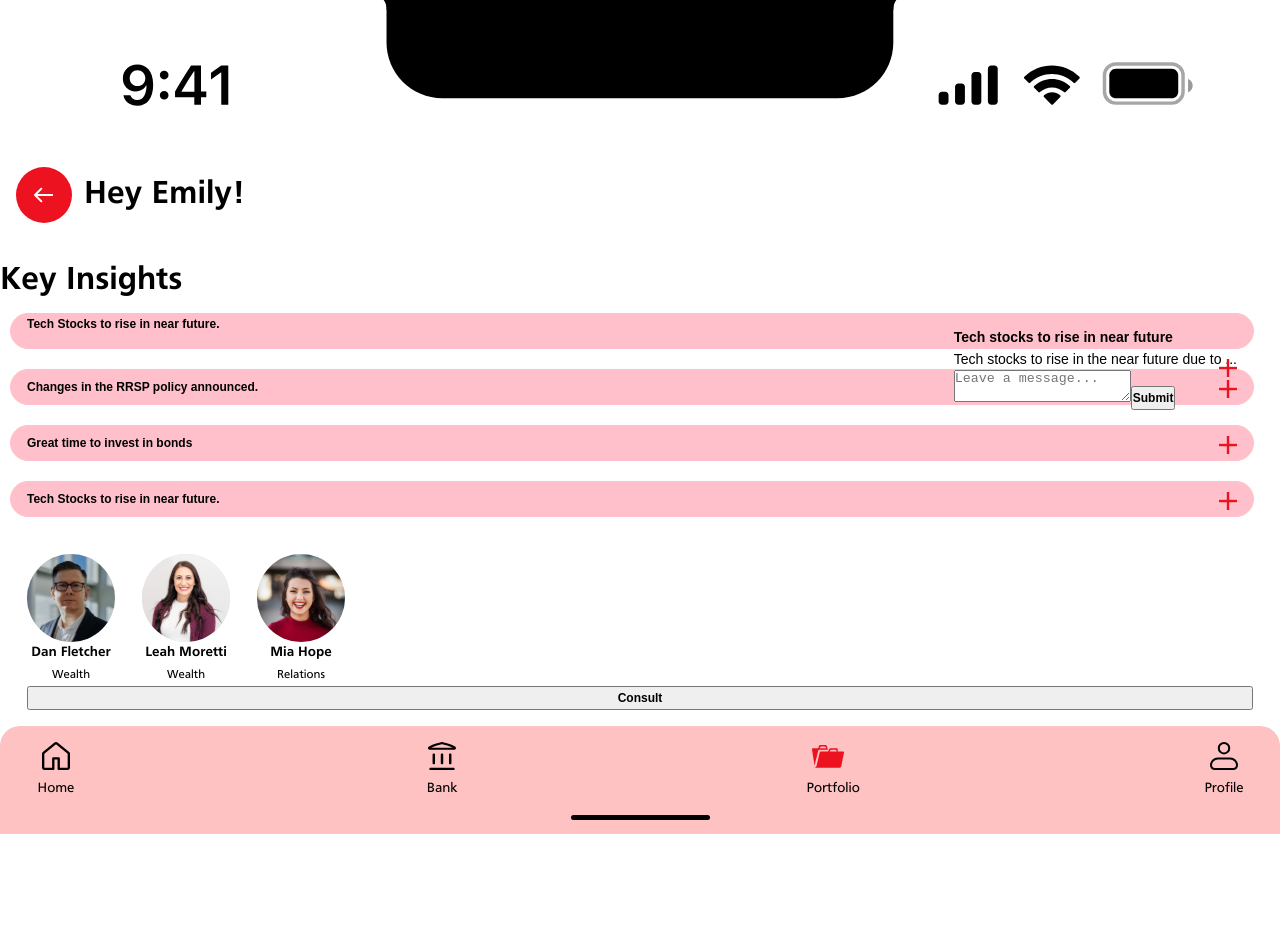
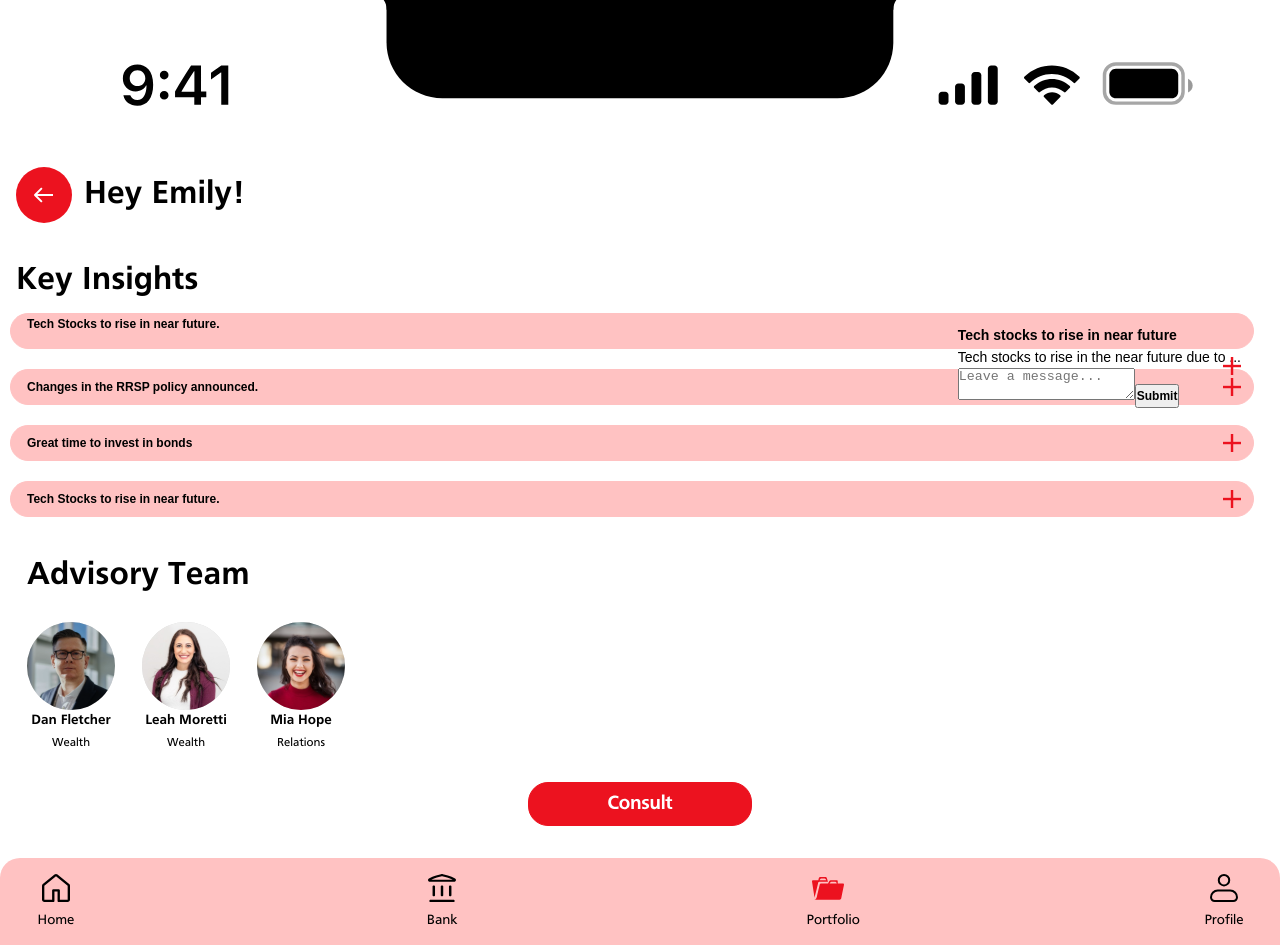
Before and after one commit to pxthxrv/swm-client, a React (Vite) app: page / in a window 1280 px wide. Shown: the top 945 px of the page. Before the commit the page ends 834 px from the top, so only its background shows below. Built offline with nearby package versions, Linux system fonts and the light colour scheme.

Commit message:
new features freeze

```diff
--- a/src/Pages/Comments/comments.jsx
+++ b/src/Pages/Comments/comments.jsx
@@ -15,14 +15,14 @@ function Comments({ onFormSubmit }) {
 	}
 
 	return (
-		<div className="insight">
-			<h3>Tech stocks to rise in near future</h3>
+		<div className="comment">
+			<h3 className="comment__title">Tech stocks to rise in near future</h3>
 			{confirmation ? <p>{confirmation}</p> : (
 				<>
-					<p>Tech stocks to rise in the near future due to ...</p>
-					<form onSubmit={handleSubmit}>
-						<textarea type="textarea" placeholder="Leave a message..." onChange={handleInputChange} value={message} />
-						<button type="submit">Submit</button>
+					<p className="comment__info">Tech stocks to rise in the near future due to ...</p>
+					<form className="comment__form" onSubmit={handleSubmit}>
+						<textarea className="text-area" type="textarea" placeholder="Leave a message..." onChange={handleInputChange} value={message} />
+						<button className="submit-button" type="submit">Submit</button>
 					</form>
 				</>
 			)}
--- a/src/components/KeyInsights/Keyinsights.scss
+++ b/src/components/KeyInsights/Keyinsights.scss
@@ -1,9 +1,13 @@
+@import "../../styles/partials/mixins.scss";
+@import "../../styles/partials/variables.scss";
+
 .keyinsights {
   display: flex;
   flex-direction: column;
 
   &__header {
     display: flex;
+    margin: 0 16px;
   }
 
   &__button-container {
@@ -19,8 +23,11 @@
 
   &__img-container {
     position: relative;
-    bottom: 8px;
+    right: -4px;
+    bottom: 10px;
     display: flex;
+    // margin: auto 0;
+    // flex-direction: column;
     justify-content: flex-end;
     align-items: center;
   }
@@ -36,8 +43,8 @@
 
   &__button {
     color: black;
-    background-color: pink;
-    border: 1px solid pink;
+    background-color: $swm-light-red;
+    border: 1px solid $swm-light-red;
     border-radius: 20px;
     width: 100%;
     height: 36px;
--- a/src/components/Team/Team.jsx
+++ b/src/components/Team/Team.jsx
@@ -2,11 +2,12 @@ import "./Team.scss";
 import dan from "../../assets/icons/dan.svg";
 import leah from "../../assets/icons/leah.svg";
 import mia from "../../assets/icons/mia.svg";
+import button from "../../assets/icons/button.svg";
 
 export default function Team() {
   return (
     <div className="team">
-      <h1 className="team__title"></h1>
+      <h1 className="team__title">Advisory Team</h1>
       <div className="team__people">
         <div className="person">
           <img className="person__img" src={dan} />
@@ -24,7 +25,8 @@ export default function Team() {
           <p className="person__position">Relations</p>
         </div>
       </div>
-      <button className="btn-consult">Consult</button>
+      <img className="btn-consult" src={button} />
+      {/* <button className="btn-consult">Consult</button> */}
     </div>
   );
 }
--- a/src/components/Team/Team.scss
+++ b/src/components/Team/Team.scss
@@ -7,6 +7,7 @@
 
     &__title {
         width:100%;
+        margin-bottom: 2.4rem;
     }
 
     &__people {
@@ -32,3 +33,23 @@
         line-height: 2.2rem;
     }
 }
+
+.btn-consult {
+    @include flex-col;
+    max-width: 224px;
+    height: 44px;
+    margin: 2.8rem auto 1.6rem;
+    justify-content: center;
+    align-items: center;
+
+
+//     color: white;
+//     font-size:20px;
+//     font-weight: 400;
+//     word-wrap: break-word;
+//     width: 224px;
+//     height: 44px;
+//     background: #EC121F;
+//     border-radius: 20px;
+//     border: 1px #EC121F solid
+}
```
Also changed, not shown: src/assets/icons/button.svg (added).
